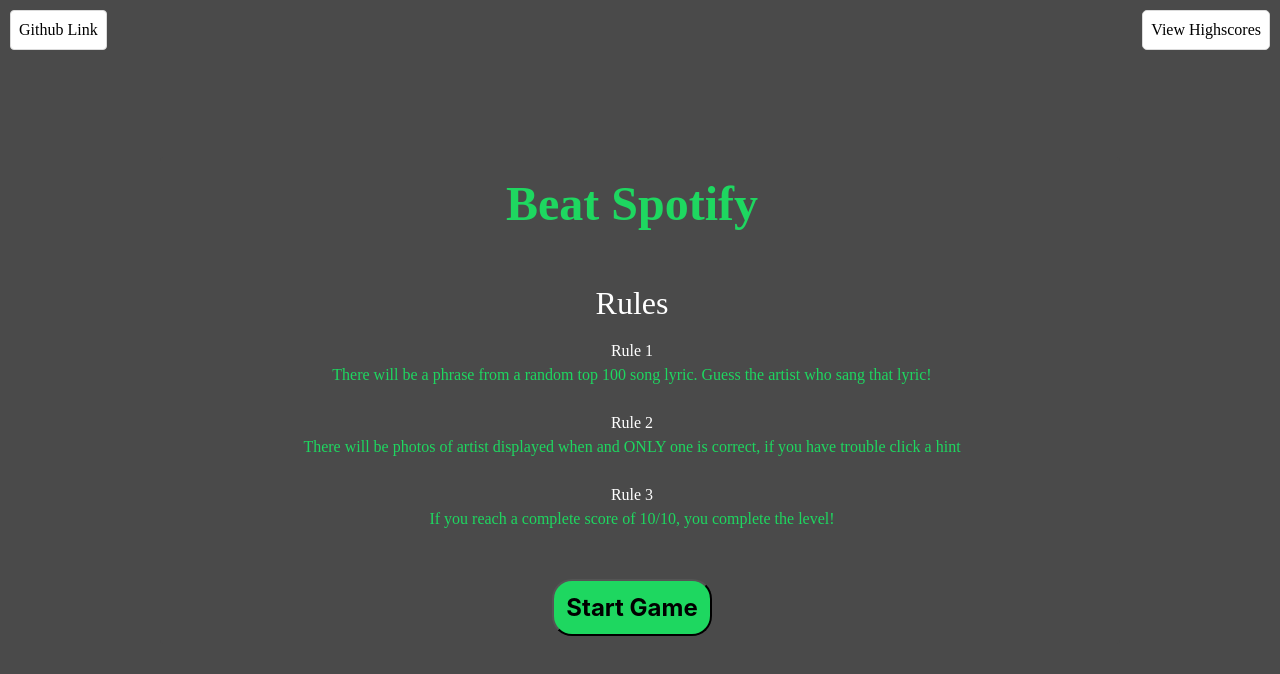
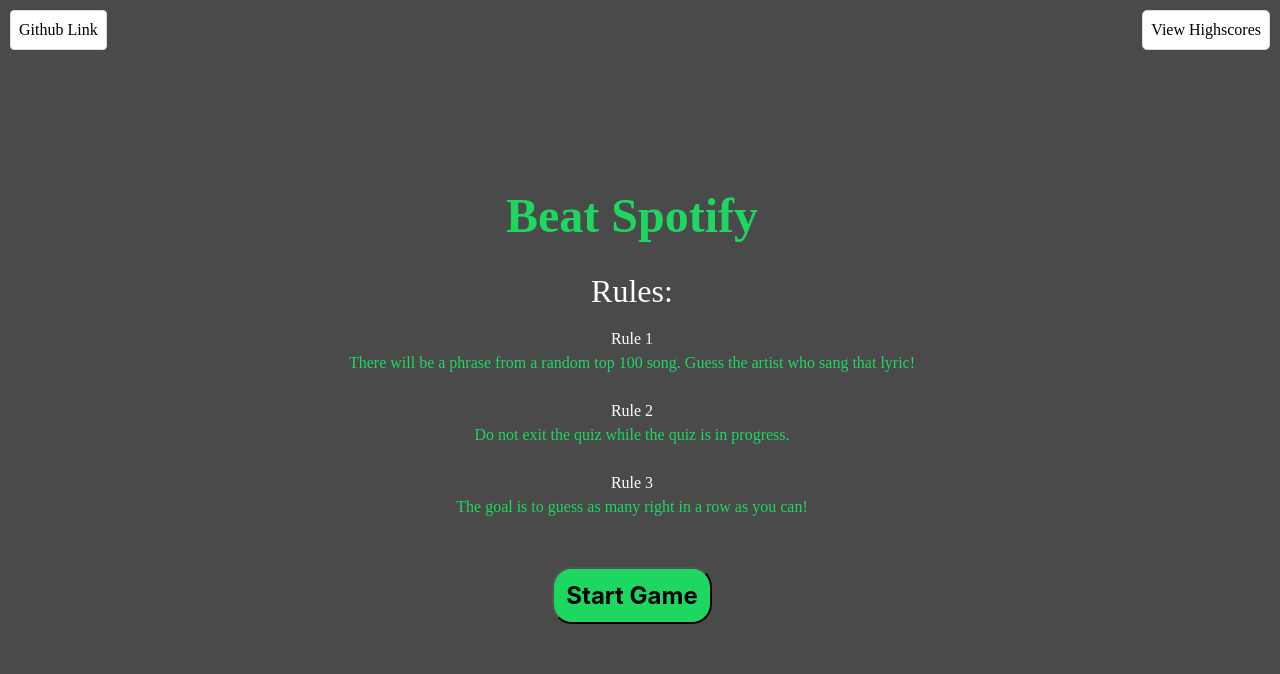
Before and after one commit to Bocabooii/Beat-Spotify, a plain HTML site: page index.html in a window 1280 px wide. Drawn offline with nearby package versions, Linux system fonts and the light colour scheme.

Commit message:
edited rules and github links

```diff
--- a/index.html
+++ b/index.html
@@ -21,10 +21,10 @@
         <h1 id="gameTitle" class="level-item has-text-centered title is-1">Beat Spotify</h1>
             <div id="firstScreen" class="columns">
                 <ul class="level-item has-text-centered column">
-                    <li><br><h2 class="is-size-3">Rules</h2></li>
-                    <li class="column">Rule 1<br><p>There will be a phrase from a random top 100 song lyric. Guess the artist who sang that lyric!</p></li>
-                    <li class="column">Rule 2<br><p>There will be photos of artist displayed when and ONLY one is correct, if you have trouble click a hint</p></li>
-                    <li class="column">Rule 3<br><p>If you reach a complete score of 10/10, you complete the level!</p></li>
+                    <li><h2 class="is-size-3">Rules:</h2></li>
+                    <li class="column">Rule 1<br><p>There will be a phrase from a random top 100 song. Guess the artist who sang that lyric!</p></li>
+                    <li class="column">Rule 2<br><p>Do not exit the quiz while the quiz is in progress.</p></li>
+                    <li class="column">Rule 3<br><p>The goal is to guess as many right in a row as you can!</p></li>
                 </ul>
             </div>
 
```
Also changed, not shown: highscores.html (+1 -1 lines).
